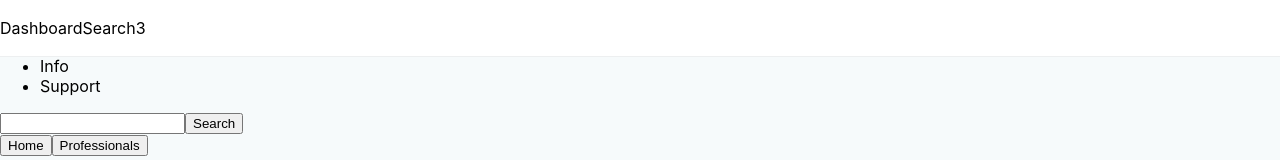
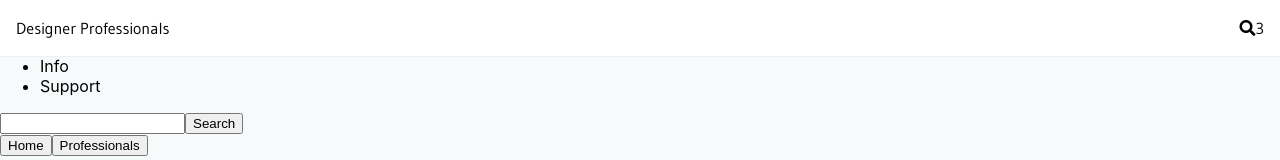
Before and after one commit to rosslibby/design-pros, a React app: page / in a window 1280 px wide. Shown: the top 160 px of the page. Built offline with nearby package versions, Linux system fonts and the light colour scheme.

Commit message:
added fontawesome as a css import

```diff
--- a/src/App.js
+++ b/src/App.js
@@ -24,9 +24,11 @@ class App extends Component {
       <Router>
         <div className="app">
         <header className='dashboard__header'>
-          <span className='dashboard__title'>Dashboard</span>
-          <span className='dashboard__search'>Search</span>
-          <span className='dashboard__notifications'>3</span>
+          <span className='dashboard__title'>Designer Professionals</span>
+          <div>
+            <span className='dashboard__search'><i class="fas fa-search"></i></span>
+            <span className='dashboard__notifications'>3</span>
+          </div>
         </header>
         <div className='main-content'>
           <div className='logo'>Designer Professionals</div>
--- a/src/styles/dashboard.scss
+++ b/src/styles/dashboard.scss
@@ -1,4 +1,8 @@
+@import url('https://fonts.googleapis.com/css?family=Gudea:400,700');
+@import url('https://use.fontawesome.com/releases/v5.5.0/css/all.css');
+
 $white: #ffffff;
+$gray: #101823;
 
 body {
   background-color: #f6fafb;
@@ -10,10 +14,17 @@ body {
     background-color: $white;
     border-bottom: 1px solid rgba(120,130,140,.13);
     display: flex;
+    font-family: 'Gudea', sans-serif;
     position: fixed;
     top: 0;
     left: 0;
     right: 0;
     min-height: 3.5rem;
+    justify-content: space-between;
+    padding: 0 1rem;
   }
 }
+
+.sidebar {
+  background-color: #gray;
+}
```
